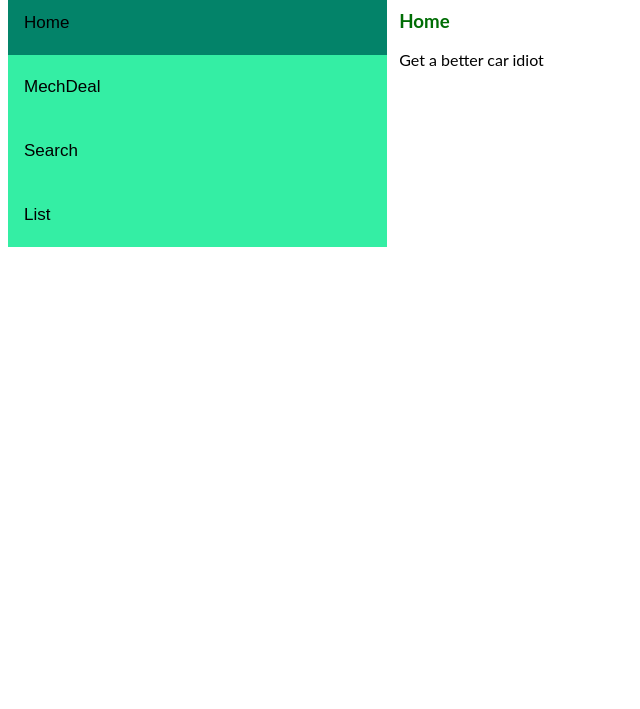
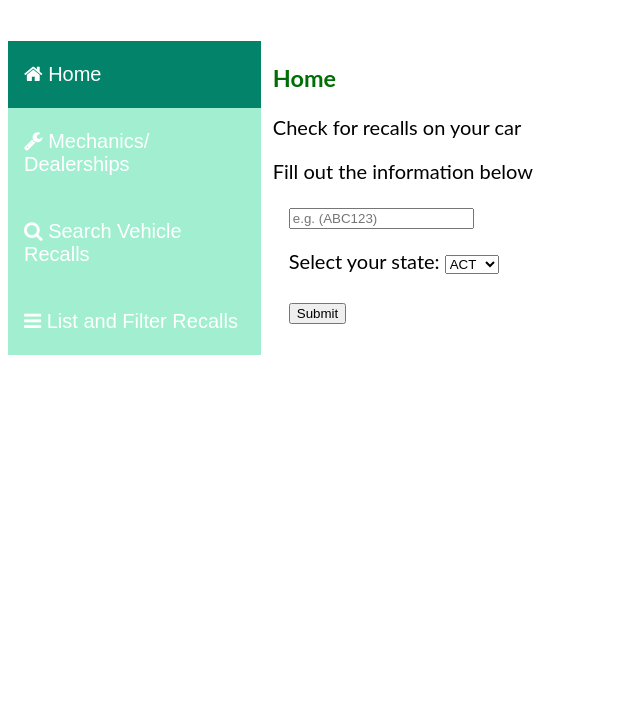
Before and after one commit to Keytel3/databasebois, a plain HTML site: page CYCBase.html in a window 1280 px wide. Shown: the part 91-800 px from the top of the page, without its empty margins (0-640 px from the left). Drawn offline with Linux system fonts and the light colour scheme.

Commit message:
Update CYCBase.html

```diff
--- a/CYCBase.html
+++ b/CYCBase.html
@@ -1,24 +1,42 @@
+<!--Sources: https://www.w3schools.com/howto/howto_js_vertical_tabs.asp
+https://www.w3schools.com/howto/tryit.asp?filename=tryhow_js_vertical_tabs
+https://fontawesome.com/v4/icons/-->
+
+
 <!DOCTYPE html>
 <html>
 <head>
     <title>CYCBase</title>
     <link rel="stylesheet" href="style.css" type="text/css">
     <meta name="viewport" content="width=device-width, initial-scale=1">
+    <link rel="stylesheet" href="https://cdnjs.cloudflare.com/ajax/libs/font-awesome/4.7.0/css/font-awesome.min.css">
 <style>
     * {box-sizing: border-box}
-body {font-family: "Lato", sans-serif;}
+body {font-family: "Lato", sans-serif;font-size: 125%;}
 
+loginbutton{
+    font-size: 25px;
+    padding: 10px;
+    border: 1pt;
+    border-radius: 10px;
+    margin:2;
+    color: white;
+    cursor: pointer;
+}
 .tab {
     float: left;
     border: none;
-    background-color: #34eea4;
-    width: 30%;
+    color: white;
+    background-color: #a1efd0;
+    width: 20%;
     height: 300%;
+    border-radius: 100px;
+    font-size: 100%;
   }
 .tab button {
     display: block;
     background-color: inherit;
-    color: black;
+    color: white;
     padding: 22px 16px;
     width: 100%;
     border: none;
@@ -26,7 +44,7 @@ body {font-family: "Lato", sans-serif;}
     text-align: left;
     cursor: pointer;
     transition: 0.3s;
-    font-size: 17px;
+    font-size: 20px;
   }
 .tab button:hover {
   background-color: rgb(0, 150, 105);
@@ -43,28 +61,59 @@ body {font-family: "Lato", sans-serif;}
   height: 300px;
 }
 </style>
-<h1>CheckYourCar.com</h1>
+<h1><i class="fa fa-car"></i> CheckYourCar.com</h1>
+
 
 </head>
 <body>
+    <div id="loginButton">
+        <loginLogo id="logo"></loginLogo>
+        <loginbutton id="login">Login/Register <i class="fa fa-user-circle"></i></loginbutton>
+        </div>
     <!--Establish tabs-->
     <div class="tab">
-        <button class ="tablinks" onclick="openTab(event, 'Home')" id="defaultOpen">Home</button>
-        <button class="tablinks" onclick="openTab(event, 'MechDeal')">MechDeal</button>
-        <button class="tablinks" onclick="openTab(event, 'Search')">Search</button>
-        <button class="tablinks" onclick="openTab(event, 'List')">List</button>
+        <button class ="tablinks" onclick="openTab(event, 'Home')" id="defaultOpen"><i class="fa fa-home"></i> Home</button>
+        <button class="tablinks" onclick="openTab(event, 'MechDeal')"><i class="fa fa-wrench"></i> Mechanics/ Dealerships</button>
+        <button class="tablinks" onclick="openTab(event, 'Search')"><i class="fa fa-search"></i> Search Vehicle Recalls</button>
+        <button class="tablinks" onclick="openTab(event, 'List')"><i class="fa fa-bars"></i> List and Filter Recalls</button>
     </div>
 
     <!--homepage-->
     <div id="Home" class="tabcontent">
         <h3>Home</h3>
-        <p>Get a better car idiot</p>
+        <p>Check for recalls on your car</p>
+        <p>Fill out the information below</p>
+
+        <form class="example" action="/action_page.php" style="padding-left:16px">
+            <input type="text" placeholder="e.g. (ABC123)" name="search2">
+
+
+          <form action="/action_page.php">
+              <p></p>
+             <label for="states">Select your state:</label>
+             <select name="states" id="states">
+              <option value="ACT">ACT</option>
+              <option value="NSW">NSW</option>
+              <option value="NT">NT</option>
+              <option value="QLD">QLD</option>
+              <option value="SA">SA</option>
+              <option value="TAS">TAS</option>
+              <option value="VIC">VIC</option>
+              <option value="WA">WA</option>
+             </select>
+             <br><br>
+             <input type="submit" value="Submit">
+           </form>
       </div>
 
     <!--Mechanics and Dealerships-->
     <div id="MechDeal" class="tabcontent">
         <h3>Mechanics/Dealerships</h3>
-        <p>Get your car fixed dickhead</p>
+        <p>Enter your post code to find a mechanic</p>
+        <p>or dealership near you</p>
+        <form class="example" action="/action_page.php" style="padding-left:16px">
+            <input type="text" placeholder="Postcode" name="search2">
+
       </div>
 
     <!--Search Recalls-->
@@ -75,7 +124,7 @@ body {font-family: "Lato", sans-serif;}
 
     <!--List/Filter Recalls-->
     <div id="List" class="tabcontent">
-        <h3>List/Filter Recalls</h3>
+        <h3>List and Filter Recalls</h3>
         <p>Recalls n shit. I dunno</p>
       </div>
 
```
